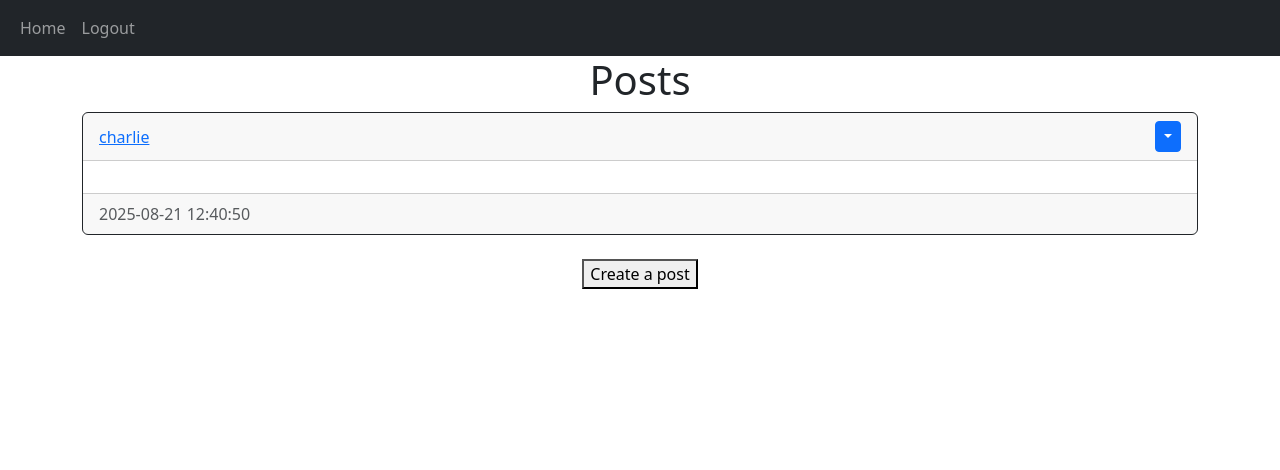
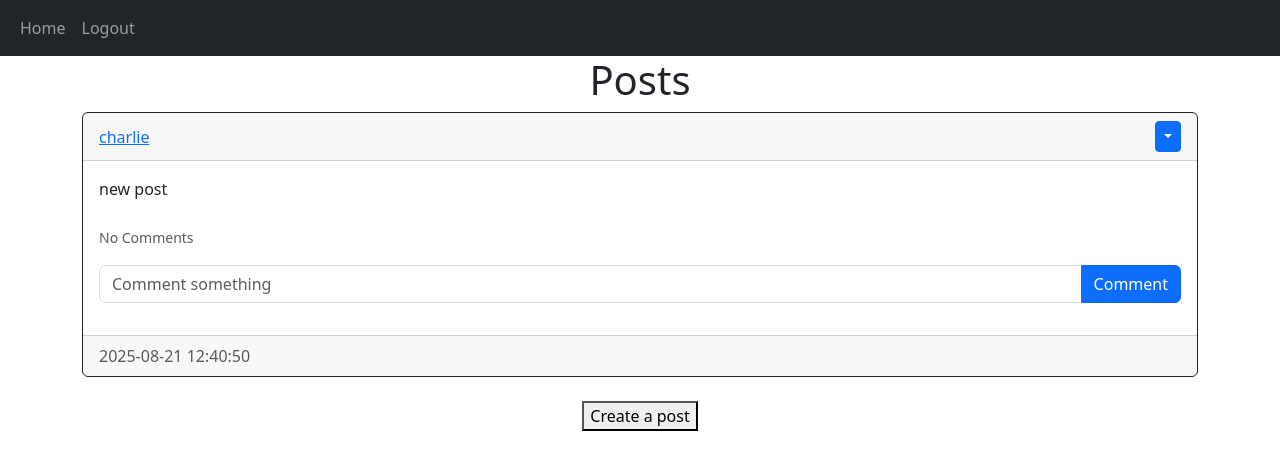
Before and after one commit to chalmersmuleya/python_practice, a Flask app: page / in a window 1280 px wide. Shown: the top 470 px of the page. Run offline with Flask 3, Linux system fonts and the light colour scheme; a user stored in the database is signed in.

Commit message:
delete comments
added a new feature that enables the user to delete comments

```diff
--- a/projects/theWeekndBlog/website/__init__.py
+++ b/projects/theWeekndBlog/website/__init__.py
@@ -23,7 +23,7 @@ def create_app():
     app.register_blueprint(auth, url_prefix="/")
 
 
-    from .models import User, Post
+    from .models import User, Post, Comment
 
 
     create_database(app)
--- a/projects/theWeekndBlog/website/templates/base.html
+++ b/projects/theWeekndBlog/website/templates/base.html
@@ -14,7 +14,7 @@
             class="navbar-toggler"
             type="button"
             data-bs-toggle="collapse"
-            data-bs-target="navbar"
+            data-bs-target="#navbar"
             >
             <span class="navbar-toggler-icon"></span>
         </button>
--- a/projects/theWeekndBlog/website/templates/posts_div.html
+++ b/projects/theWeekndBlog/website/templates/posts_div.html
@@ -21,7 +21,53 @@
             {% endif %}
         </div>
             <div class="card-body">
-                <div class="card-text">{{posts.text}}</div>
+
+                <div class="card-text">{{post.text}}</div>
+                <br/>
+            <div class="collapse" id="comments-{{post.id}}">
+                <div class="card">
+                    <div class="card-body" id="comments-expanded-{{post.id}}">
+                            {% for comment in post.comments %}
+                        <div class="d-flex justify-content-between align-items-center">
+                                        <div>
+                                    <a href="/posts/{{comment.user.username}}">{{comment.user.username}}</a>:{{comment.text}}
+                                        </div>
+                                    <div>
+                                        <small class="text-muted">{{comment.date_created}}</small>
+
+                                        {% if user.id == comment.author or user.id == post.author %}
+                                        <div class="btn-group">
+                                        <button type="button" class="btn btn-sm btn-primary dropdown-toggle" data-bs-toggle="dropdown"></button>
+                                        <ul class="dropdown-menu">
+                                        <li><a href="{{ url_for('views.delete_comment', comment_id=comment.id) }}" class="dropdown-item">Delete</a></li>
+                                        </ul>
+                                        </div>
+                                        {% endif %}
+
+                                    </div>
+                            </div>
+
+                            {% endfor%}
+                        </div>
+                    </div>
+                </div>
+
+
+                <p class="card-text">
+                {% if post.comments|length > 0 %}
+                <a data-bs-toggle="collapse" href="#comments-{{post.id}}" role="button">
+                 <small> View {{post.comments|length}} Comments</small>
+                </a>
+                 {% else %}
+                <small class="text-muted">No Comments</small>
+                {% endif %}
+                </p>
+
+
+                <form class="input-group mb-3" method="POST" action="/create-comment/{{post.id}}">
+                    <input type="text" id="text" name="text" class="form-control" placeholder="Comment something" />
+                    <button type="submit" class="btn btn-primary">Comment</button>
+                </form>
             </div>
             <div class="card-footer text-muted">{{post.date_created}}</div>
 
--- a/projects/theWeekndBlog/website/views.py
+++ b/projects/theWeekndBlog/website/views.py
@@ -1,6 +1,6 @@
 from flask import Blueprint, render_template, request, flash, redirect, url_for
 from flask_login import login_required, current_user
-from .models import Post, User
+from .models import Post, User, Comment
 from . import db
 
 views = Blueprint("views", __name__)
@@ -59,3 +59,40 @@ def posts(username):
     posts = user.posts
 
     return render_template("posts.html", user=current_user, posts=posts, username=username)
+
+
+@views.route("/create-comment/<post_id>", methods=['POST'])
+@login_required
+def create_comment(post_id):
+    text = request.form.get('text')
+
+    if not text:
+        flash("Comment cannot be empty.", category='error')
+    else:
+        post = Post.query.filter_by(id=post_id)
+        if post:
+            comment=Comment(text=text, author=current_user.id, post_id=post_id)
+            db.session.add(comment)
+            db.session.commit()
+            flash("New comment has been added.", category="success")
+        else:
+            flash('Post does not exist', category="error")
+
+
+        return redirect(url_for('views.home'))
+
+@views.route("delete_comment/<comment_id>")
+@login_required
+def delete_comment(comment_id):
+    comment = Comment.query.filter_by(id=comment_id).first()
+
+    if not comment:
+        flash("Comment does not exist.", category="error")
+    elif current_user.id != comment.author and current_user.id != comment.post.author:
+        flash("You do not have permission to delete this comment.", category="error")
+    else:
+        db.session.delete(comment)
+        db.session.commit()
+        flash("The comment has been deleted.", category="success")
+
+    return redirect(url_for('views.home'))
```
Also changed, not shown: projects/theWeekndBlog/instance/database.db.
